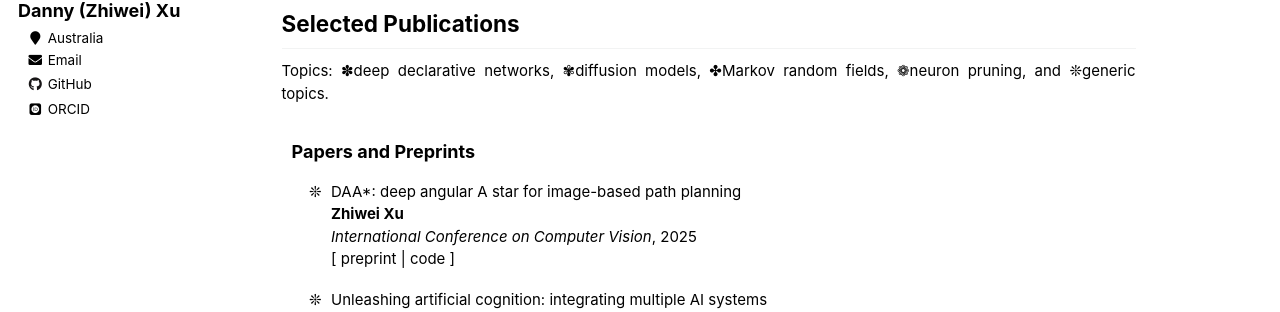
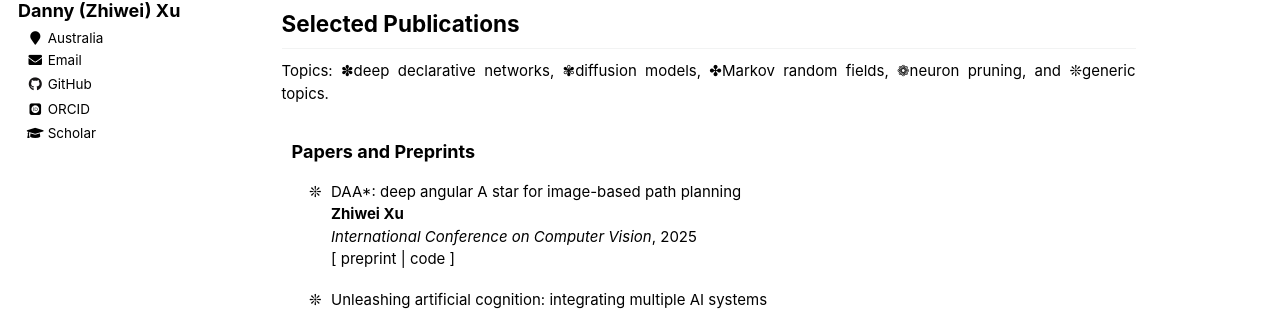
Before and after one commit to zwxu064/zwxu064.github.io, a Jekyll site: the page built from _pages/about.html, in a window 1280 px wide. Shown: the part 308-620 px from the top of the page. Built offline with Jekyll 4.4.1, drawn with Linux system fonts in a browser that asks for light colours; some web fonts are replaced.

Commit message:
Update _config.yml

```diff
--- a/_config.yml
+++ b/_config.yml
@@ -86,7 +86,7 @@ author:
   location         : Australia
   employer         :
   pubmed           :
-  googlescholar    : # https://scholar.google.com.au/citations?hl=en&user=Jdm7asoAAAAJ&view_op=list_works&sortby=pubdate
+  googlescholar    : https://scholar.google.com.au/citations?hl=en&user=Jdm7asoAAAAJ&view_op=list_works&sortby=pubdate
   email            : zwxu064@gmail.com
   researchgate     : # example: "https://www.researchgate.net/profile/yourprofile"
   uri              :
```
